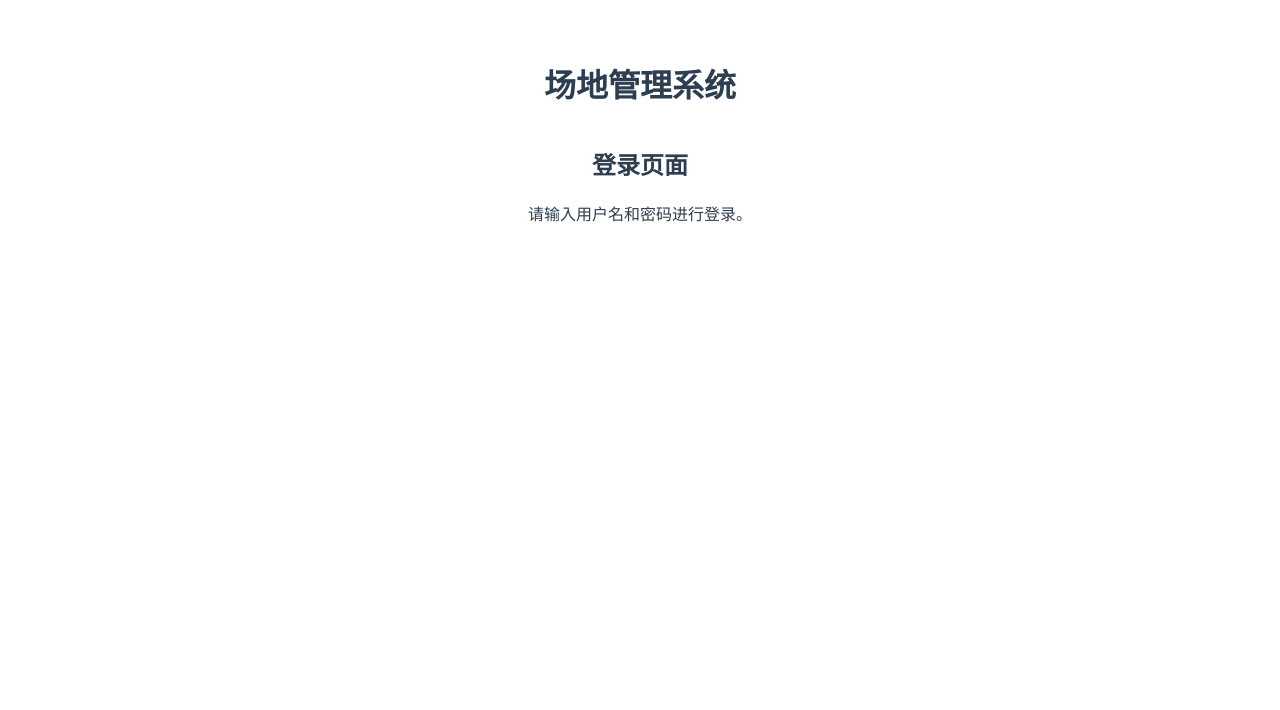
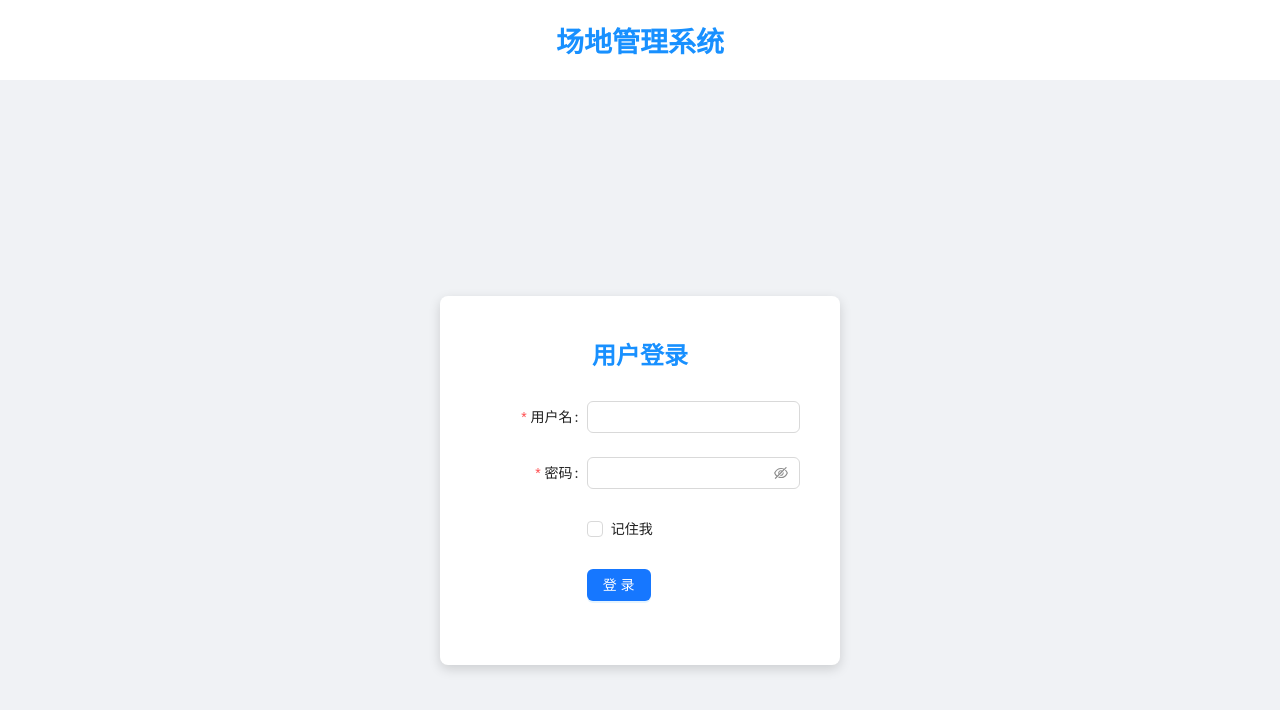
Before and after one commit to ShijieLu222/Vue, a Vue app in the folder my-vue-app/: page /login in a window 1280 px wide. Shown: the top 710 px of the page. Built offline with nearby package versions, Linux system fonts and the light colour scheme.

Commit message:
add loginPage

```diff
--- a/my-vue-app/src/App.vue
+++ b/my-vue-app/src/App.vue
@@ -14,8 +14,29 @@ export default {
 <style>
 #app {
   font-family: Avenir, Helvetica, Arial, sans-serif;
+  color: #2c3e50;
+  margin: 0;
+  padding: 0;
+  min-height: 100vh;
+}
+
+#app h1 {
   text-align: center;
-  color: #2c3e50;
-  margin-top: 60px;
+  margin: 20px 0;
+  color: #1890ff;
+  font-size: 28px;
+  font-weight: 600;
+}
+
+/* 重置默认样式 */
+* {
+  margin: 0;
+  padding: 0;
+  box-sizing: border-box;
+}
+
+body {
+  margin: 0;
+  padding: 0;
 }
 </style>
--- a/my-vue-app/src/router/index.js
+++ b/my-vue-app/src/router/index.js
@@ -4,6 +4,7 @@ import Register from '../views/Register.vue'
 import Dashboard from '../views/Dashboard.vue'
 
 const routes = [
+  { path: '/', redirect: '/login' },
   { path: '/login', component: Login },
   { path: '/register', component: Register },
   { path: '/dashboard', component: Dashboard }
--- a/my-vue-app/src/views/Login.vue
+++ b/my-vue-app/src/views/Login.vue
@@ -1,16 +1,142 @@
 <template>
-  <div style="max-width: 300px;margin: 40px auto;">
-    <h2>登录页面</h2>
-    <p>请输入用户名和密码进行登录。</p>
+  <div class="login-container">
+    <div class="login-form">
+      <h2>用户登录</h2>
+      <a-form
+        :model="formState"
+        name="basic"
+        :label-col="{ span: 8 }"
+        :wrapper-col="{ span: 16 }"
+        autocomplete="off"
+        @finish="onFinish"
+        @finishFailed="onFinishFailed"
+      >
+        <a-form-item
+          label="用户名"
+          name="username"
+          :rules="[{ required: true, message: '请输入用户名!' }]"
+        >
+          <a-input v-model:value="formState.username" />
+        </a-form-item>
+
+        <a-form-item
+          label="密码"
+          name="password"
+          :rules="[{ required: true, message: '请输入密码!' }]"
+        >
+          <a-input-password v-model:value="formState.password" />
+        </a-form-item>
+
+        <a-form-item name="remember" :wrapper-col="{ offset: 8, span: 16 }">
+          <a-checkbox v-model:checked="formState.remember">记住我</a-checkbox>
+        </a-form-item>
+
+        <a-form-item :wrapper-col="{ offset: 8, span: 16 }">
+          <a-button type="primary" html-type="submit">登录</a-button>
+        </a-form-item>
+      </a-form>
+    </div>
   </div>
 </template>
 
 <script>
+import { reactive } from 'vue'
+import { useRouter } from 'vue-router'
+
 export default {
-  name: 'Login'
+  name: 'Login',
+  setup() {
+    const router = useRouter()
+
+    // 表单状态
+    const formState = reactive({
+      username: '',
+      password: '',
+      remember: false
+    })
+
+    // 模拟用户数据
+    const mockUsers = [
+      { username: 'admin', password: '123456', role: 'admin', name: '管理员' },
+      { username: 'user', password: '123456', role: 'user', name: '普通用户' },
+      { username: 'test', password: 'test123', role: 'user', name: '测试用户' }
+    ]
+
+    // 登录成功处理
+    const onFinish = (values) => {
+      console.log('表单提交的数据：', values)
+
+      const { username, password } = values
+
+      //查找用户
+      const user = mockUsers.find(u => u.username === username && u.password === password)
+
+      if (user) {
+        //login successfully
+        console.log('登录成功：', user)
+
+        //保存用户信息
+        const userData = {
+          username: user.username,
+          role: user.role,
+          name: user.name,
+          loginTime: new Date().toISOString()
+        }
+
+        //保存到本地
+        localStorage.setItem('user', JSON.stringify(userData))
+
+        //显示成功消息
+        alert('Welcome back, ' + user.name + '!')
+
+        //跳转到仪表板
+        router.push('/dashboard')
+      }else{
+        //login failed
+        console.log('登录失败：用户名或密码错误')
+        alert('用户名或密码错误，请重试！')
+      }
+    }
+
+    const onFinishFailed = (errorInfo) => {
+      console.log('Failed:', errorInfo)
+    }
+
+    return {
+      formState,
+      onFinish,
+      onFinishFailed
+    }
+  }
 }
 </script>
 
 <style scoped>
+.login-container {
+  display: flex;
+  justify-content: center;
+  align-items: center;
+  min-height: 100vh;
+  background-color: #f0f2f5;
+  padding: 20px;
+  box-sizing: border-box;
+}
 
+.login-form {
+  background: white;
+  padding: 40px;
+  border-radius: 8px;
+  box-shadow: 0 4px 12px rgba(0, 0, 0, 0.15);
+  width: 100%;
+  max-width: 400px;
+  margin: 0 auto;
+}
+
+.login-form h2 {
+  text-align: center;
+  margin-bottom: 30px;
+  color: #1890ff;
+  font-size: 24px;
+  font-weight: 600;
+}
 </style>
```
